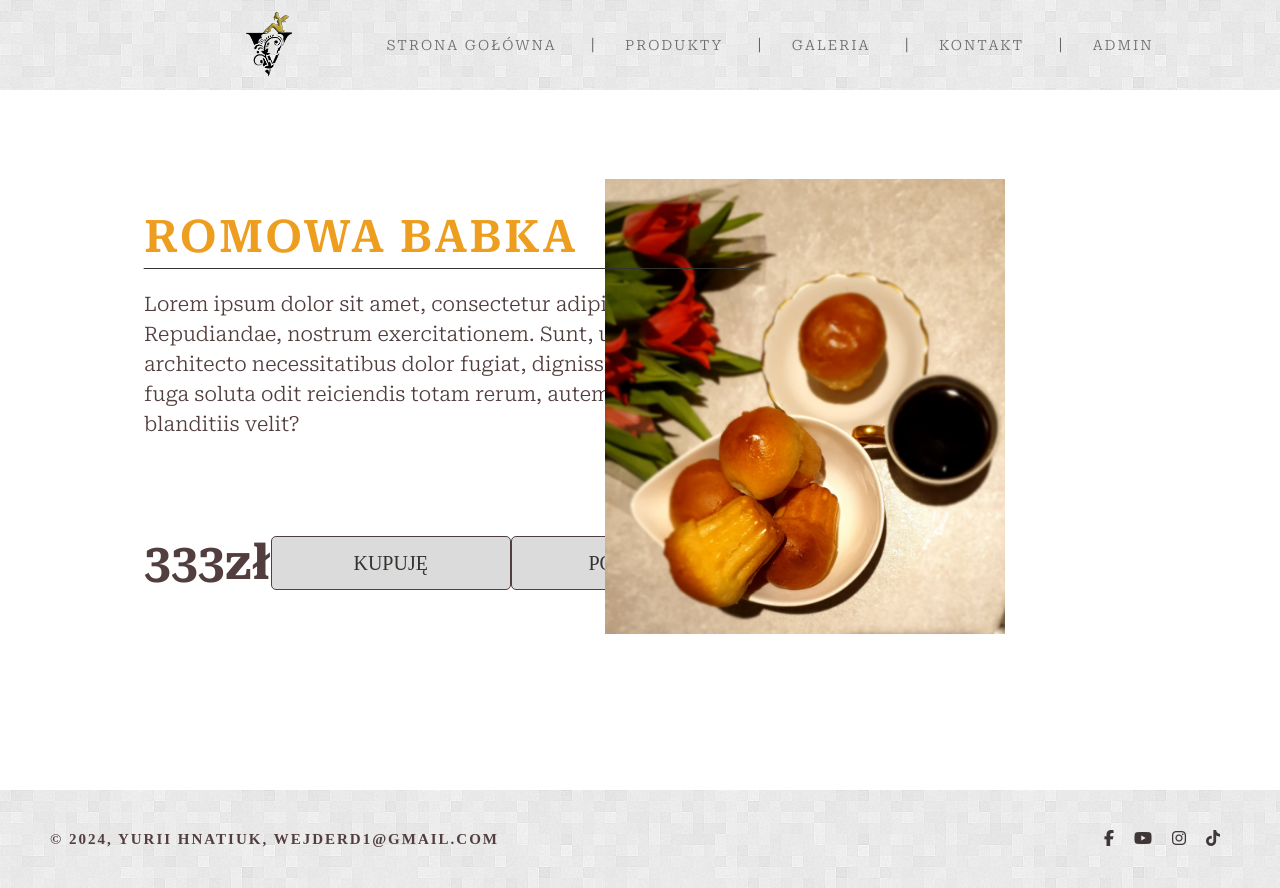
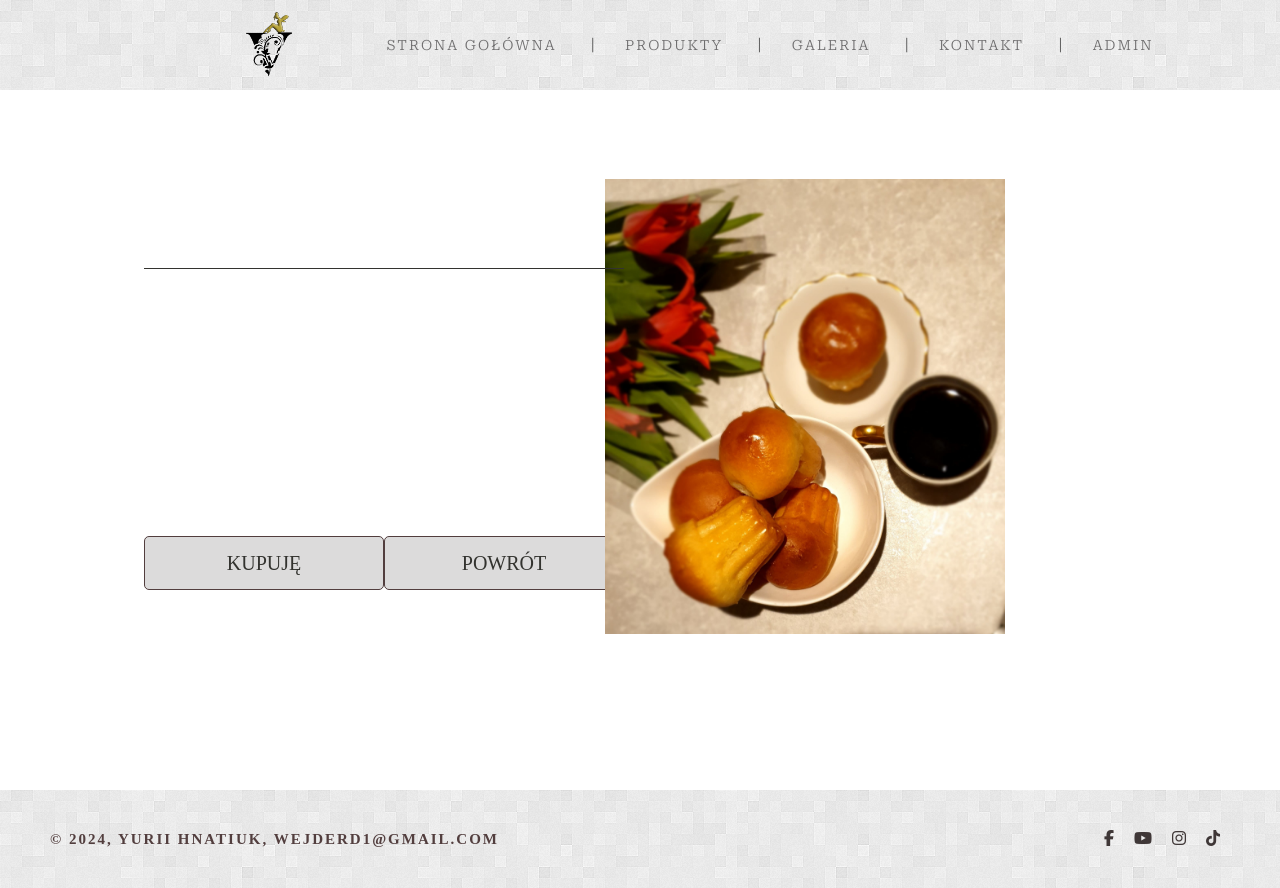
Before and after one commit to wejderD1/zefirka-r, a React (Create React App) app: page /details/1 in a window 1280 px wide. Built offline with nearby package versions, Linux system fonts and the light colour scheme; no server answers.

Commit message:
create product Details pages

```diff
--- a/src/App.js
+++ b/src/App.js
@@ -34,6 +34,8 @@ function App() {
     const data = JSON.parse(localStorage.getItem("advertising-data"));
     return data ? data : [];
   });
+
+  const [product, setProduct] = useState({})
 
   const getData = async (url, calback) => {
     try {
@@ -81,6 +83,12 @@ function App() {
     setAdvertisingData((prevAdvertisinData) => [...prevAdvertisinData, data]);
   };
 
+  const productId = (id) => {
+    const [selectedProduct] = productData.filter(el => el.id === id);
+    setProduct(selectedProduct);
+    console.log(product, "product");
+  }
+
   return (
     <Router>
       <div className="app">
@@ -90,7 +98,7 @@ function App() {
             <HomeView advertisingData={advertisingData} />
           </Route>
           <Route path="/produkty">
-            <ProductsView data={productData} categoriesName={categories} />
+            <ProductsView data={productData} categoriesName={categories} productId={productId} />
           </Route>
           <Route path="/galeria"></Route>
           <Route path="/kontakt">
@@ -106,7 +114,7 @@ function App() {
             />
           </Route>
           <Route path="/details/:id">
-            <ProductDetails />
+            <ProductDetails productData={product}/>
           </Route>
           <Route component={Page404} />
         </Switch>
--- a/src/components/categories-tabs/categories-tabs.js
+++ b/src/components/categories-tabs/categories-tabs.js
@@ -4,21 +4,26 @@ import TabItem from "../tab-item/tab-item";
 import TabContent from "../tab-content/tab-content";
 import ProductCard from "../product-card/product-card";
 
-function CategoriesTabs({ contents, categoriesName }) {
+function CategoriesTabs({ contents, categoriesName, productId }) {
   const [activeTab, setActiveTab] = useState(categoriesName[0]);
   const categories = categoriesName;
-  const [productsCards, setProductsCards] = useState([])
+  const [productsCards, setProductsCards] = useState([]);
 
   useEffect(() => {
-    const filterArr = contents.filter((filter) => filter.category === activeTab)
-    const productsCards = filterArr.map((e, i) => {
+    const filterArr = contents.filter(
+      (filter) => filter.category === activeTab
+    );
+
+    const productsCards = filterArr.map((e) => {
       return (
         <ProductCard
-          key={i}
+          key={e.id}
+          id={e.id}
           title={e.pTitle}
           desc={e.pDescription}
           price={e.pPrice}
           img={e.pImg}
+          productId={productId}
         />
       );
     });
@@ -41,9 +46,7 @@ function CategoriesTabs({ contents, categoriesName }) {
   const tabContent = categories.map((el, i) => {
     return (
       <TabContent key={i} id={el} activeTab={activeTab}>
-        <div className="products-wrapper">
-          {productsCards}
-        </div>
+        <div className="products-wrapper">{productsCards}</div>
       </TabContent>
     );
   });
@@ -57,7 +60,7 @@ function CategoriesTabs({ contents, categoriesName }) {
       str += "1fr ";
     }
     return str;
-  }, [categoriesName])
+  }, [categoriesName]);
 
   return (
     <div className="tabs__container">
@@ -65,7 +68,9 @@ function CategoriesTabs({ contents, categoriesName }) {
         <ul
           className="tabs__nav"
           style={{ gridTemplateColumns: createGridTemplateStyle() }}
-        >{tabItem}</ul>
+        >
+          {tabItem}
+        </ul>
         {tabContent}
       </div>
     </div>
--- a/src/components/product-card/product-card.js
+++ b/src/components/product-card/product-card.js
@@ -2,9 +2,14 @@ import { Link } from "react-router-dom";
 
 import "./product-card.scss";
 
-function ProductCard({title, desc, price, img}) {
+function ProductCard({ title, desc, price, img, id, productId }) {
   return (
-    <Link className="card-link" to={`/details/23`} style={{textDecoration: "none"}}>
+    <Link
+      className="card-link"
+      to={`/details/${id}`}
+      style={{ textDecoration: "none" }}
+      onClick={() => productId(id)}
+    >
       <div className="card-container">
         <div className="card-wrapper">
           <img
@@ -17,9 +22,9 @@ function ProductCard({title, desc, price, img}) {
             className="card-img"
           />
           <h3 className="card-title">{title}</h3>
-          <p className="card-description">{
-            desc.lenght > 20 ? desc : desc.substr(0, 20) + "..."
-            }.</p>
+          <p className="card-description">
+            {desc.lenght > 20 ? desc : desc.substr(0, 20) + "..."}.
+          </p>
           <h3 className="card-title card-price">{price} zł</h3>
         </div>
       </div>
--- a/src/pages/product-details/product-details.js
+++ b/src/pages/product-details/product-details.js
@@ -1,24 +1,26 @@
-// import {useParams} from "react-router-dom";
+import { useEffect } from "react";
 import "./product-details.scss";
 
-function ProductDetails() {
-  // let Id = useParams();
+
+//нужно добавить загрузку при перезагрузке страници по тому самому id
+//вытягивать через url
+//делать запрос в юзЕффект на сервер или с локалсторадж
+
+function ProductDetails({productData}) {
+  const {pTitle, pDescription, pImg, pPrice} = productData;
 
   return (
     <div className="container product-details__container">
       <div className="product-details__inner">
         <div className="product__info">
           <h2 className="product__title subtitle product__title_bottom-line">
-            romowa babka
+            {pTitle}
           </h2>
           <h3 className="main-text product__details">
-            Lorem ipsum dolor sit amet, consectetur adipisicing elit.
-            Repudiandae, nostrum exercitationem. Sunt, ullam aut architecto
-            necessitatibus dolor fugiat, dignissimos suscipit fuga soluta odit
-            reiciendis totam rerum, autem maxime blanditiis velit?
+            {pDescription}
           </h3>
           <div>
-            <h3 className="product__price">333zł</h3>
+            <h3 className="product__price">{pPrice}</h3>
             <button className="product__btn btn">Kupuję</button>
             <button className="product__btn btn">Powrót</button>
           </div>
--- a/src/pages/products-view/products-view.js
+++ b/src/pages/products-view/products-view.js
@@ -1,7 +1,7 @@
 import CategoriesTabs from "../../components/categories-tabs/categories-tabs";
 import "./products-view.scss";
 
-const ProductsView = ({ data, categoriesName }) => {
+const ProductsView = ({ data, categoriesName, productId }) => {
   return (
     <div className="products">
       <div className="container ">
@@ -9,7 +9,7 @@ const ProductsView = ({ data, categoriesName }) => {
       </div>
       <div className="products__inner">
         <div className="container">
-          <CategoriesTabs contents={data} categoriesName = {categoriesName} />
+          <CategoriesTabs contents={data} categoriesName = {categoriesName} productId={productId} />
         </div>
       </div>
     </div>
```
Also changed, not shown: 2 other files (tests, documents, lock files or other folders).
